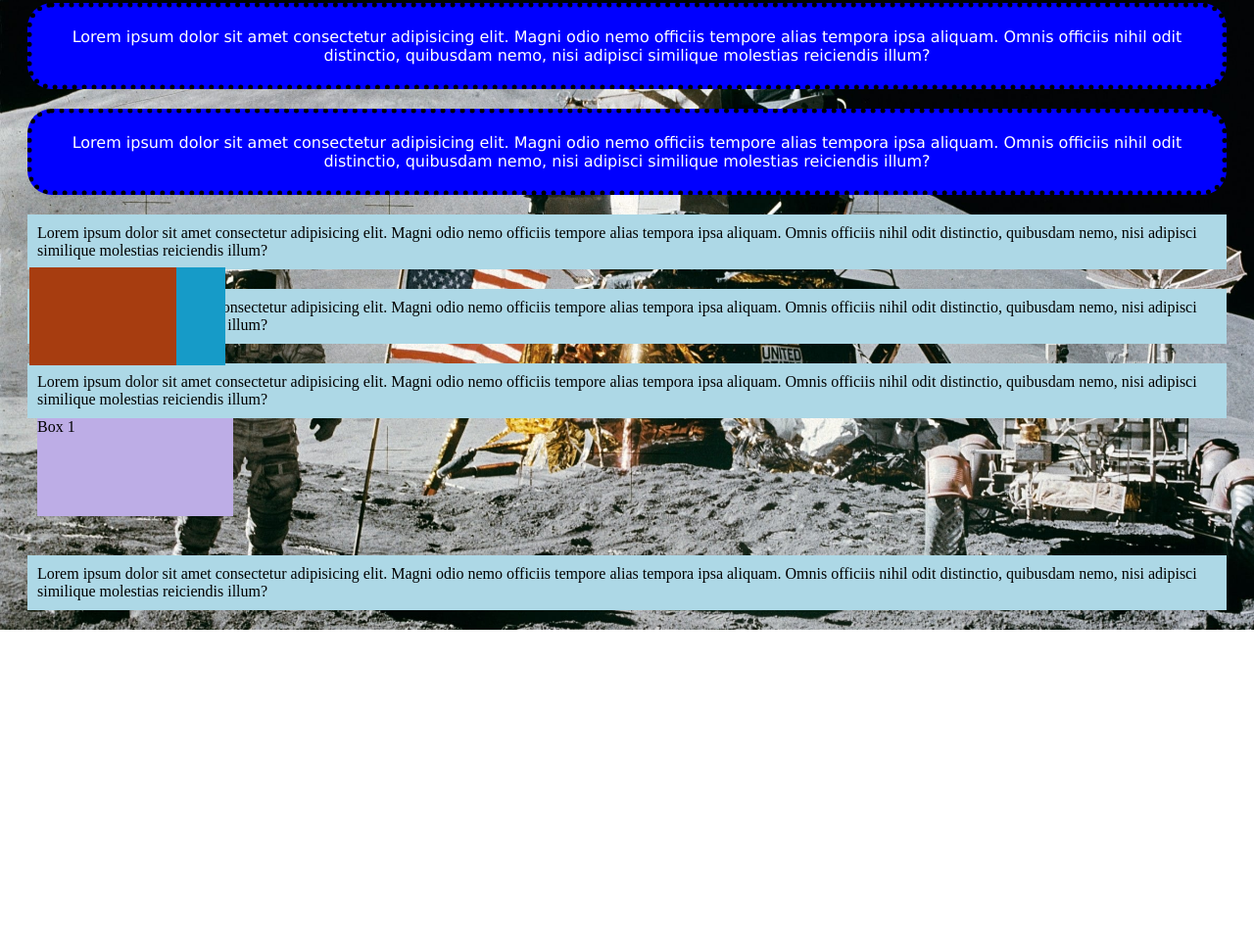
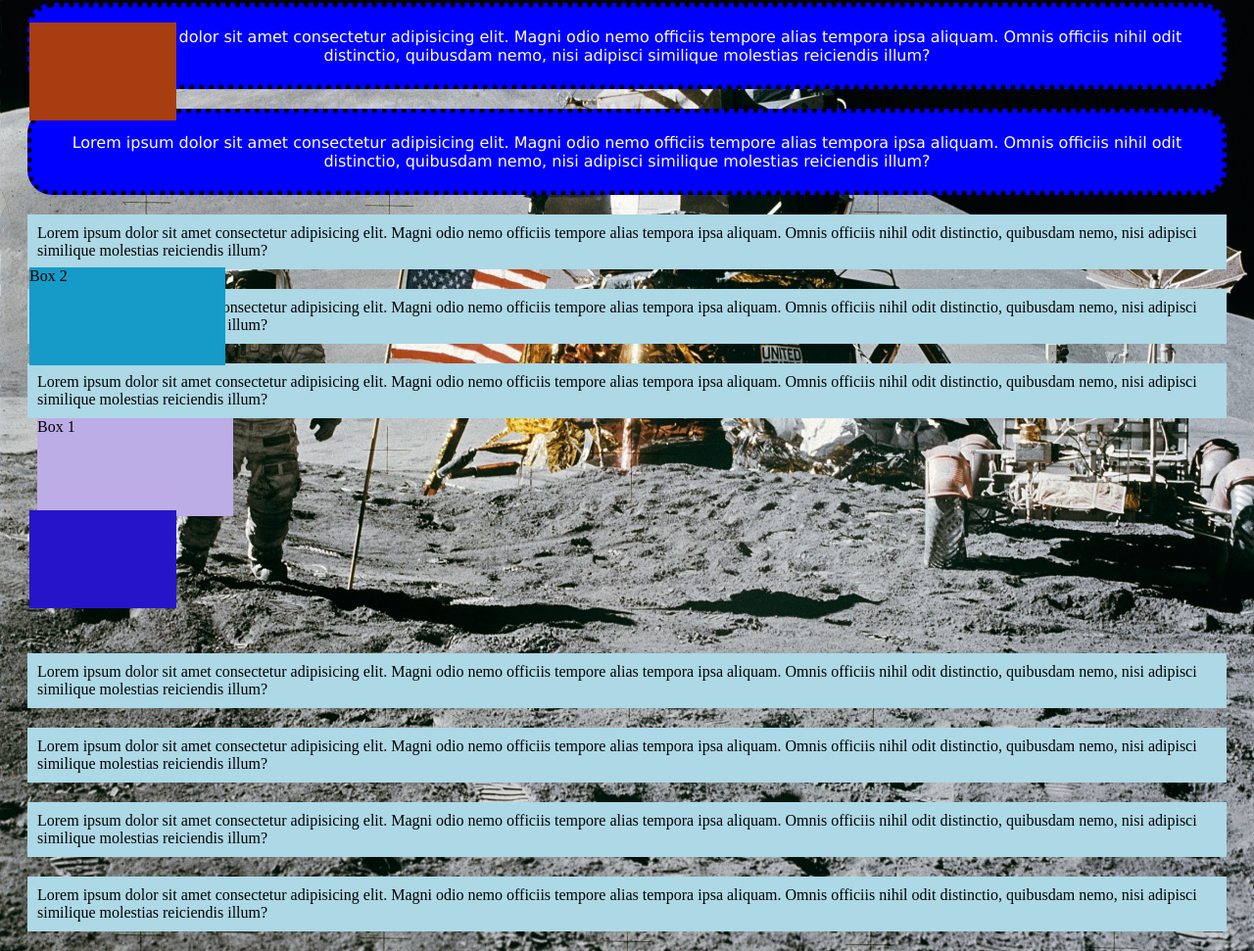
Before and after one commit to rehan-sandul/internet-technology-Day03, a plain HTML site: page index.html in a window 1280 px wide. Shown: the part 177-1148 px from the top of the page at 98% size. Before the commit the page ends 820 px from the top, so only its background shows below. Drawn offline with Linux system fonts and the light colour scheme.

Commit message:
position sticky

```diff
--- a/css/style.css
+++ b/css/style.css
@@ -95,10 +95,18 @@ body {
 
 }
 #box3{
-       background-color: rgb(167, 61, 16);
+    background-color: rgb(167, 61, 16);
     width: 150px;
     height: 100px;
     position: fixed;
     left: 30px;
-    bottom: 250px;
+    bottom: 500px;
 }
+#box4{
+    background-color: rgb(38, 20, 201);
+    width: 150px;
+    height: 100px;
+    position: sticky;
+    left: 30px;
+    bottom: 2px;
+}
--- a/index.html
+++ b/index.html
@@ -22,23 +22,43 @@
         tempora ipsa
         aliquam. Omnis officiis nihil odit distinctio, quibusdam nemo, nisi adipisci similique molestias reiciendis
         illum?</p>
-    <p class="pg02-background">Lorem ipsum dolor sit amet consectetur adipisicing elit. Magni odio nemo officiis tempore alias
+    <p class="pg02-background">Lorem ipsum dolor sit amet consectetur adipisicing elit. Magni odio nemo officiis tempore
+        alias
         tempora ipsa
         aliquam. Omnis officiis nihil odit distinctio, quibusdam nemo, nisi adipisci similique molestias reiciendis
         illum?</p>
-    <p class="pg02-background">Lorem ipsum dolor sit amet consectetur adipisicing elit. Magni odio nemo officiis tempore alias
+    <p class="pg02-background">Lorem ipsum dolor sit amet consectetur adipisicing elit. Magni odio nemo officiis tempore
+        alias
         tempora ipsa
         aliquam. Omnis officiis nihil odit distinctio, quibusdam nemo, nisi adipisci similique molestias reiciendis
         illum?</p>
-    <p class="pg02-background">Lorem ipsum dolor sit amet consectetur adipisicing elit. Magni odio nemo officiis tempore alias
+    <p class="pg02-background">Lorem ipsum dolor sit amet consectetur adipisicing elit. Magni odio nemo officiis tempore
+        alias
         tempora ipsa
         aliquam. Omnis officiis nihil odit distinctio, quibusdam nemo, nisi adipisci similique molestias reiciendis
         illum?</p>
-        <div id="box1">Box 1</div>
-        <div id="box2">Box 2</div>
-        <div id="box3"></div>
+    <div id="box1">Box 1</div>
+    <div id="box2">Box 2</div>
+    <div id="box3"></div>
+    <div id="box4"></div>
 
-    <p class="pg02-background">Lorem ipsum dolor sit amet consectetur adipisicing elit. Magni odio nemo officiis tempore alias
+    <p class="pg02-background">Lorem ipsum dolor sit amet consectetur adipisicing elit. Magni odio nemo officiis tempore
+        alias
+        tempora ipsa
+        aliquam. Omnis officiis nihil odit distinctio, quibusdam nemo, nisi adipisci similique molestias reiciendis
+        illum?</p>
+    <p class="pg02-background">Lorem ipsum dolor sit amet consectetur adipisicing elit. Magni odio nemo officiis tempore
+        alias
+        tempora ipsa
+        aliquam. Omnis officiis nihil odit distinctio, quibusdam nemo, nisi adipisci similique molestias reiciendis
+        illum?</p>
+    <p class="pg02-background">Lorem ipsum dolor sit amet consectetur adipisicing elit. Magni odio nemo officiis tempore
+        alias
+        tempora ipsa
+        aliquam. Omnis officiis nihil odit distinctio, quibusdam nemo, nisi adipisci similique molestias reiciendis
+        illum?</p>
+    <p class="pg02-background">Lorem ipsum dolor sit amet consectetur adipisicing elit. Magni odio nemo officiis tempore
+        alias
         tempora ipsa
         aliquam. Omnis officiis nihil odit distinctio, quibusdam nemo, nisi adipisci similique molestias reiciendis
         illum?</p>
```
